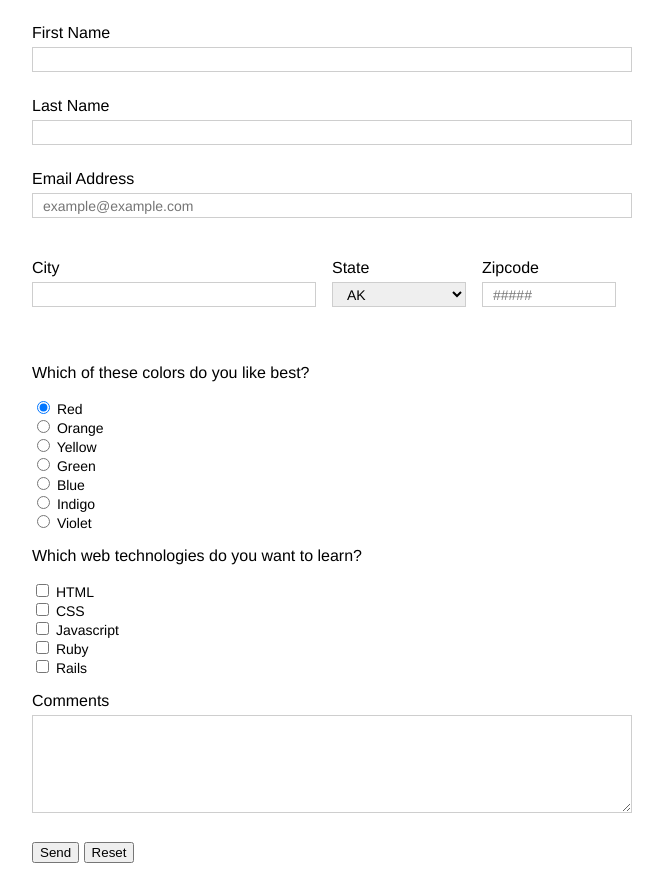
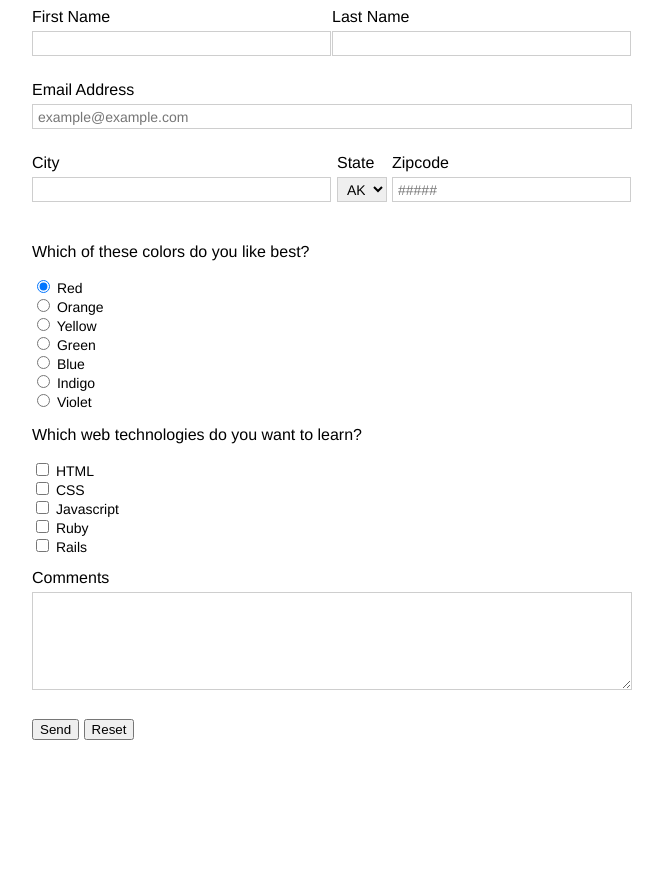
Before and after one commit to aaronwtan/LS202, a plain HTML site: page lesson-5/contact-form/index.html in a window 1280 px wide. Shown: the whole page, without its empty margins (308-971 px from the left). After the commit the page ends 800 px from the top, so only its background shows below. Drawn offline with Linux system fonts and the light colour scheme.

Commit message:
Finish styling contact form

```diff
--- a/lesson-5/contact-form/index.html
+++ b/lesson-5/contact-form/index.html
@@ -8,17 +8,21 @@
   <body>
     <form action="#" method="post">
       <fieldset>
-        <dl>
+        <dl class="first-name partial">
           <dt><label for="first-name">First Name</label></dt>
           <dd>
             <input type="text" name="first-name" id="first-name" required>
           </dd>
+        </dl><!--
 
+        --><dl class="last-name partial">
           <dt><label for="last-name">Last Name</label></dt>
           <dd>
             <input type="text" name="last-name" id="last-name" required>
           </dd>
+        </dl>
 
+        <dl>
           <dt><label for="email">Email Address</label></dt>
           <dd>
             <input type="email" name="email" id="email" placeholder="example@example.com"
--- a/lesson-5/contact-form/main.css
+++ b/lesson-5/contact-form/main.css
@@ -7,6 +7,15 @@ fieldset {
   margin: 0 auto;
   padding: 0;
   width: 600px;
+}
+
+dl {
+  margin-bottom: 0;
+}
+
+dl:not(.first-name),
+dl:not(.last-name) {
+  margin-top: 0;
 }
 
 dt {
@@ -25,27 +34,30 @@ textarea {
   box-sizing: border-box;
   font: normal 14px Helvetica, Arial, sans-serif;
   height: 25px;
-  padding: 0 10px;
+  padding: 0 5px;
   width: 100%;
 }
 
-dl.partial {
+.partial {
   box-sizing: border-box;
   display: inline-block;
-  padding-right: 1rem;
+  padding-right: 1px;
   vertical-align: top;
 }
 
-dl.city {
+.first-name,
+.last-name,
+.city {
   width: 50%;
 }
 
-dl.state {
-  width: 25%;
+.state {
+  padding: 0 5px;
+  width: 10%;
 }
 
-dl.zipcode {
-  width: 25%;
+.zipcode {
+  width: 40%;
 }
 
 textarea {
```
